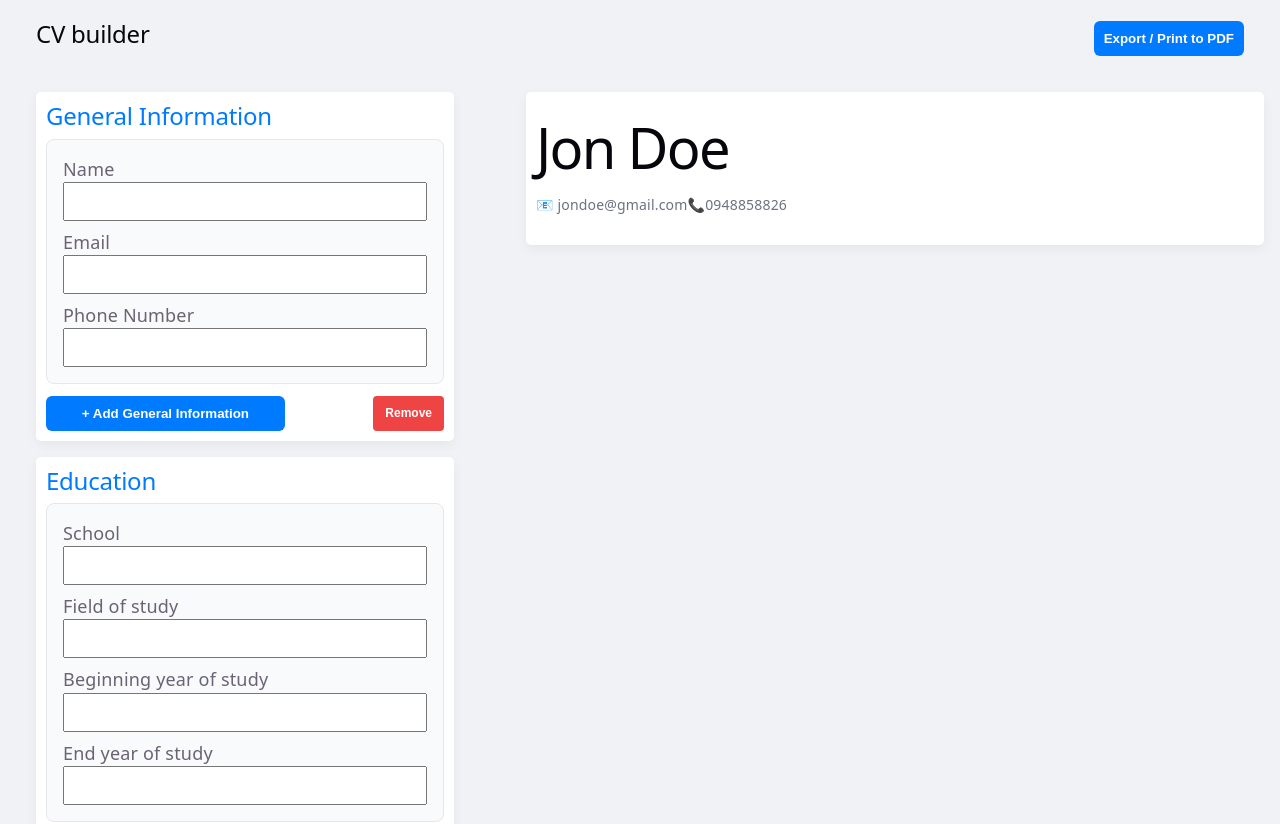
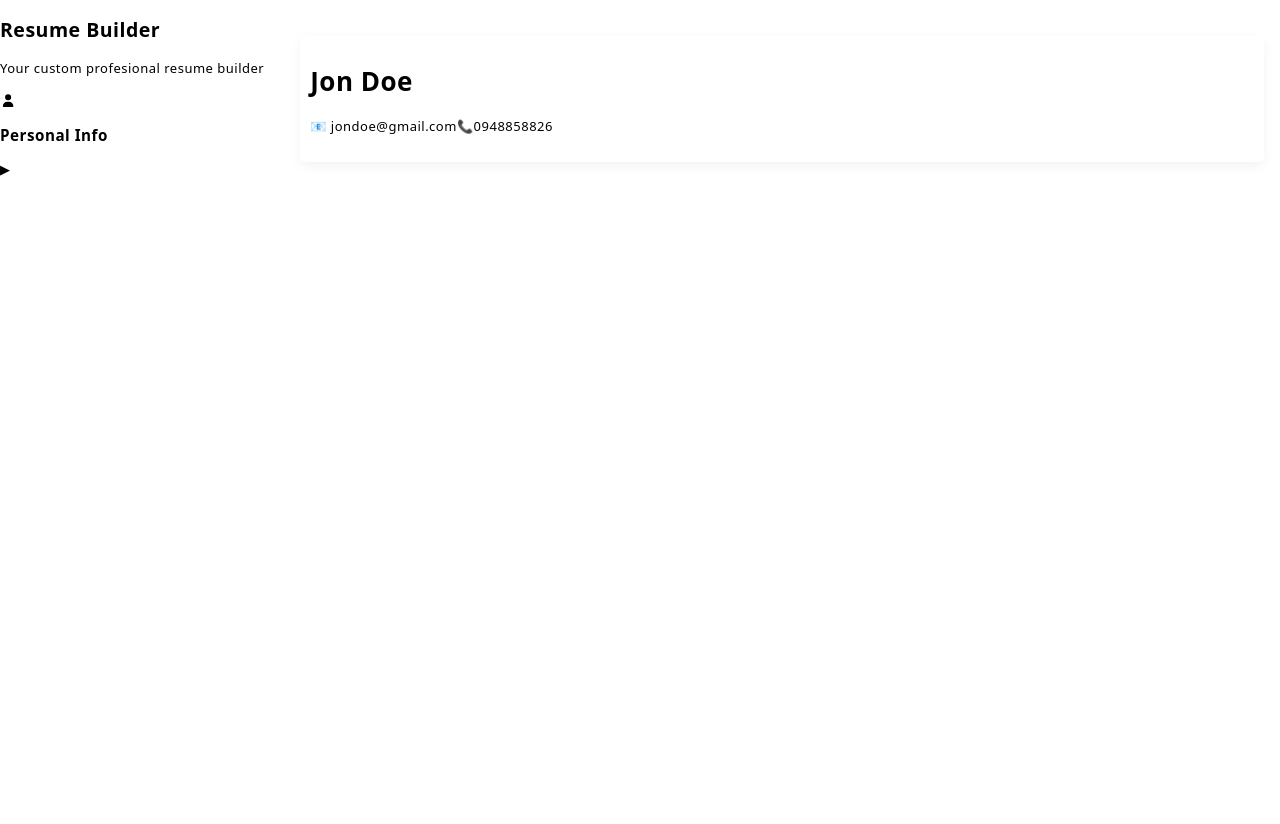
Before and after one commit to filipsupolik/React-CV-builder, a React (Vite) app in the folder cv-builder/: page / in a window 1280 px wide. Shown: the top 824 px of the page. After the commit the page ends 800 px from the top, so only its background shows below. Built offline with nearby package versions, Linux system fonts and the light colour scheme.

Commit message:
visual and structure of project changed

```diff
--- a/cv-builder/package.json
+++ b/cv-builder/package.json
@@ -10,6 +10,11 @@
     "preview": "vite preview"
   },
   "dependencies": {
+    "@fortawesome/fontawesome-svg-core": "^7.3.1",
+    "@fortawesome/free-brands-svg-icons": "^7.3.1",
+    "@fortawesome/free-regular-svg-icons": "^7.3.1",
+    "@fortawesome/free-solid-svg-icons": "^7.3.1",
+    "@fortawesome/react-fontawesome": "^3.5.0",
     "lucide-react": "^1.25.0",
     "react": "^19.2.7",
     "react-dom": "^19.2.7"
--- a/cv-builder/src/App.jsx
+++ b/cv-builder/src/App.jsx
@@ -1,7 +1,6 @@
 import "./styles/App.css";
-import SideBar from "./Sidebar";
-import Preview from "./Preview";
-import Header from "./components/Header";
+import Editor from "./components/Editor/Editor.jsx";
+import Preview from "./components/Preview.jsx";
 import { useState } from "react";
 
 function App() {
@@ -12,12 +11,9 @@ function App() {
   });
   return (
     <>
-      <header>
-        <Header />
-      </header>
       <div className="main">
         <div className="sidebar">
-          <SideBar />
+          <Editor />
         </div>
         <div className="resume">
           <Preview personalInfo={personalInfo} />
--- a/cv-builder/src/Sidebar.jsx
+++ /dev/null
@@ -1,46 +0,0 @@
-import "./styles/Sidebar.css";
-
-import Section from "./components/Section";
-function SideBar() {
-  const generalInfoFields = [
-    { name: "name", label: "Name", type: "text" },
-    { name: "email", label: "Email", type: "email" },
-    { name: "phoneNumber", label: "Phone Number", type: "text" },
-  ];
-
-  const educationFields = [
-    { name: "school", label: "School", type: "text" },
-    { name: "field", label: "Field of study", type: "text" },
-    { name: "yearStart", label: "Beginning year of study", type: "number" },
-    { name: "yearEnd", label: "End year of study", type: "number" },
-  ];
-
-  const experienceFields = [
-    { name: "companyName", label: "Company name", type: "text" },
-    { name: "position", label: "Position title", type: "text" },
-    {
-      name: "responsibilities",
-      label: "Main responsibilities",
-      type: "text",
-    },
-    {
-      name: "from",
-      label: "From Date",
-      type: "Date",
-    },
-    {
-      name: "until",
-      label: "Until Date",
-      type: "Date",
-    },
-  ];
-  return (
-    <>
-      <Section title={"General Information"} fields={generalInfoFields} />
-      <Section title={"Education"} fields={educationFields} />
-      <Section title={"Work Experience"} fields={experienceFields} />
-    </>
-  );
-}
-
-export default SideBar;
--- /dev/null
+++ b/cv-builder/src/components/Editor/Editor.jsx
@@ -0,0 +1,12 @@
+import PersonalInfoEdit from "./PersonalInfo";
+
+export default function Editor() {
+  return (
+    <div className="editor">
+      <h2 className="page-name">Resume Builder</h2>
+      <p className="tagline">Your custom profesional resume builder</p>
+
+      <PersonalInfoEdit />
+    </div>
+  );
+}
--- /dev/null
+++ b/cv-builder/src/components/Editor/PersonalInfo.jsx
@@ -0,0 +1,13 @@
+import { PersonSVG } from "../svg";
+
+export default function PersonalInfoEdit() {
+  return (
+    <div className="general-infp">
+      <div className="editor-header">
+        <PersonSVG />
+        <h3>Personal Info</h3>
+        <span>▶</span>
+      </div>
+    </div>
+  );
+}
--- a/cv-builder/src/components/FormField.jsx
+++ /dev/null
@@ -1,14 +0,0 @@
-import "../styles/FormField.css";
-
-function FormField({ label, type = "text", value }) {
-  return (
-    <div className="form-field">
-      <label name={label} htmlFor={label}>
-        {label}
-      </label>
-      <input type={type} value={value} id={label} />
-    </div>
-  );
-}
-
-export default FormField;
--- a/cv-builder/src/components/Header.jsx
+++ /dev/null
@@ -1,14 +0,0 @@
-import "../styles/Header.css";
-
-import { ExportPrintButton } from "./Buttons";
-
-function Header() {
-  return (
-    <header className="header">
-      <h2>CV builder</h2>
-      <ExportPrintButton />
-    </header>
-  );
-}
-
-export default Header;
--- a/cv-builder/src/Preview.jsx
+++ b/cv-builder/src/components/Preview.jsx
@@ -1,6 +1,6 @@
-import "./styles/Preview.css";
+import "../styles/Preview.css";
 
-import { PreviewHeader, PreviewSection } from "./components/Section";
+import { PreviewHeader, PreviewSection } from "./PreviewSection";
 
 function Preview({ personalInfo }) {
   return (
--- /dev/null
+++ b/cv-builder/src/components/PreviewSection.jsx
@@ -0,0 +1,22 @@
+export function PreviewHeader({ info }) {
+  return (
+    <div className="preview-header" id={info.name}>
+      <h1>{info.name || "Jon Doe"}</h1>
+      <p>
+        {info.email && <span>📧 {info.email}</span>}
+        {info.phone && <span>📞{info.phone}</span>}
+      </p>
+    </div>
+  );
+}
+
+export function PreviewSection({ title, info }) {
+  return (
+    <>
+      <h2>{title}</h2>
+      <div className="preview-item">
+        <h3></h3>
+      </div>
+    </>
+  );
+}
--- a/cv-builder/src/components/Section.jsx
+++ /dev/null
@@ -1,44 +0,0 @@
-import "../styles/Section.css";
-
-import FormField from "./FormField";
-import { AddButton, DeleteButton } from "./Buttons";
-
-function Section({ title, fields }) {
-  return (
-    <section className="section">
-      <h2 className="section-title">{title}</h2>
-      <div className="input-fields">
-        {fields.map((field) => (
-          <FormField
-            key={field.name}
-            label={field.label}
-            type={field.type}
-            value={field.value}
-          />
-        ))}
-      </div>
-      <div className="buttons">
-        <AddButton label={title} />
-        <DeleteButton />
-      </div>
-    </section>
-  );
-}
-
-export function PreviewSection() {
-  return <section></section>;
-}
-
-export function PreviewHeader({ info }) {
-  return (
-    <div className="preview-header" id={info.name}>
-      <h1>{info.name || "Jon Doe"}</h1>
-      <p>
-        {info.email && <span>📧 {info.email}</span>}
-        {info.phone && <span>📞{info.phone}</span>}
-      </p>
-    </div>
-  );
-}
-
-export default Section;
--- /dev/null
+++ b/cv-builder/src/components/svg.jsx
@@ -0,0 +1,13 @@
+import { FontAwesomeIcon } from "@fortawesome/react-fontawesome";
+import { library } from "@fortawesome/fontawesome-svg-core";
+
+/* import all the icons in Free Solid, Free Regular, and Brands styles */
+import { fas } from "@fortawesome/free-solid-svg-icons";
+import { far } from "@fortawesome/free-regular-svg-icons";
+import { fab } from "@fortawesome/free-brands-svg-icons";
+
+library.add(fas, far, fab);
+
+export function PersonSVG() {
+  return <FontAwesomeIcon icon="fa-solid fa-user fa-2x" />;
+}
--- a/cv-builder/src/index.css
+++ b/cv-builder/src/index.css
@@ -1,94 +1,42 @@
-:root {
-  --text: #6b6375;
-  --text-h: #08060d;
-  --text-main: #333;
-  --bg: #fff;
-  --bg-main: #f0f2f5;
-  --bg-card: #fff;
-  --accent: #0f3750;
-  --light-gray: #e5e7eb;
-  --red: #ef4444;
-  --blue: #3b82f6;
-  --border: #d1d5db;
-  --code-bg: #f4f3ec;
-  --accent: #aa3bff;
-  --accent-bg: rgba(170, 59, 255, 0.1);
-  --accent-border: rgba(170, 59, 255, 0.5);
-  --social-bg: rgba(244, 243, 236, 0.5);
-  --shadow:
-    rgba(0, 0, 0, 0.1) 0 10px 15px -3px, rgba(0, 0, 0, 0.05) 0 4px 6px -2px;
+/* index.css */
 
-  --sans: system-ui, "Segoe UI", Roboto, sans-serif;
-  --heading: system-ui, "Segoe UI", Roboto, sans-serif;
-  --mono: ui-monospace, Consolas, monospace;
+/* Reset */
 
-  font: 18px/145% var(--sans);
-  letter-spacing: 0.18px;
-  color-scheme: light dark;
-  color: var(--text);
-  background: var(--bg);
-  font-synthesis: none;
-  text-rendering: optimizeLegibility;
-  -webkit-font-smoothing: antialiased;
-  -moz-osx-font-smoothing: grayscale;
-
-  @media (max-width: 1024px) {
-    font-size: 16px;
-  }
+html {
+  font-size: 13px;
 }
 
-@media (prefers-color-scheme: dark) {
-  :root {
-    --text: #9ca3af;
-    --text-h: #f3f4f6;
-    --bg: #16171d;
-    --border: #2e303a;
-    --code-bg: #1f2028;
-    --accent: #c084fc;
-    --accent-bg: rgba(192, 132, 252, 0.15);
-    --accent-border: rgba(192, 132, 252, 0.5);
-    --social-bg: rgba(47, 48, 58, 0.5);
-    --shadow:
-      rgba(0, 0, 0, 0.4) 0 10px 15px -3px, rgba(0, 0, 0, 0.25) 0 4px 6px -2px;
-  }
-
-  #social .button-icon {
-    filter: invert(1) brightness(2);
-  }
+*,
+*::before,
+*::after {
+  box-sizing: border-box;
+  letter-spacing: 0.5px;
 }
 
 body {
-  padding: 0;
   margin: 0;
-  box-sizing: border-box;
-  background-color: var(--bg-main);
+  font-family: system-ui, sans-serif;
 }
 
-h1,
-h2 {
-  font-family: var(--heading);
-  font-weight: 500;
-  color: var(--text-h);
+/* Make media responsive */
+
+img,
+picture,
+svg {
+  display: block;
+  max-width: 100%;
 }
 
-h1 {
-  font-size: 56px;
-  letter-spacing: -1.68px;
-  margin: 32px 0;
-  @media (max-width: 1024px) {
-    font-size: 36px;
-    margin: 20px 0;
-  }
+/* Buttons and inputs inherit the font */
+
+button,
+input,
+textarea,
+select {
+  font: inherit;
 }
-h2 {
-  font-size: 24px;
-  line-height: 118%;
-  letter-spacing: -0.24px;
-  margin: 0 0 8px;
-  @media (max-width: 1024px) {
-    font-size: 20px;
-  }
+
+p {
+  line-height: 1.5;
+  text-align: justify;
 }
-p {
-  margin: 0;
-}
```
Also changed, not shown: 1 other file (tests, documents, lock files or other folders).
